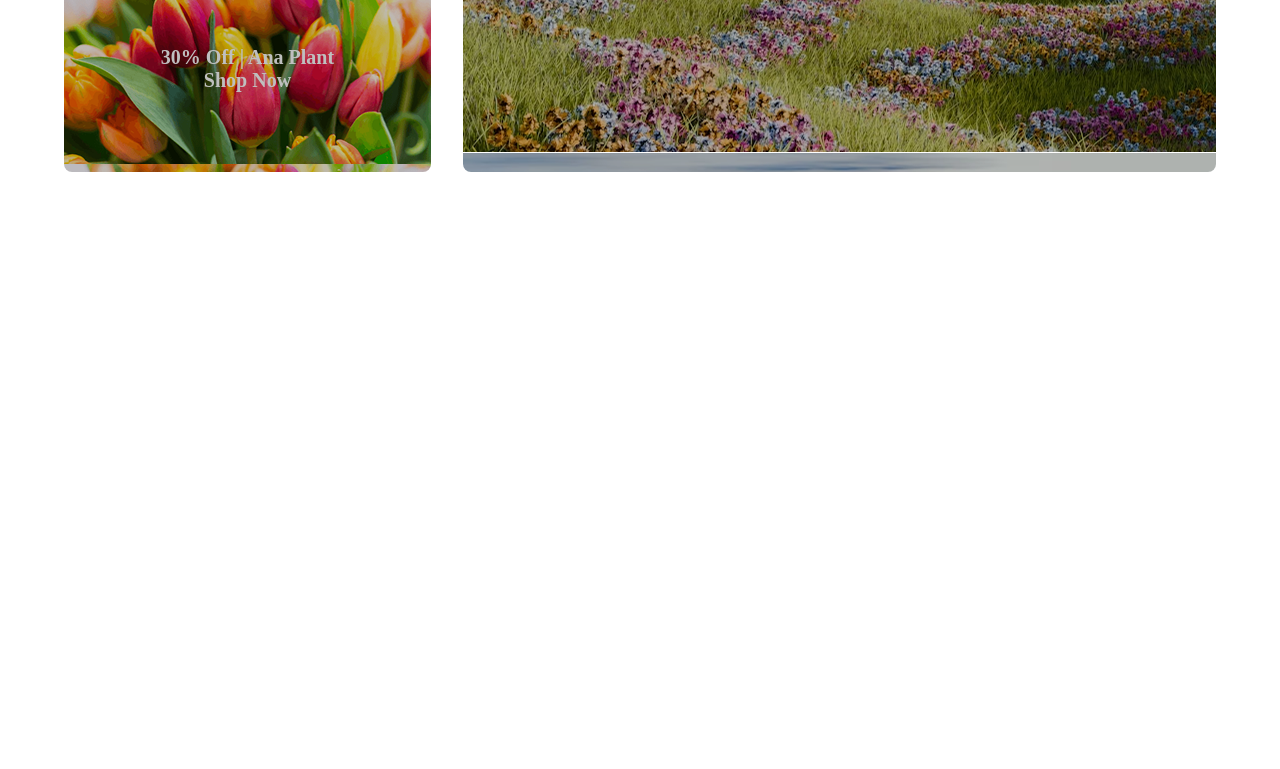
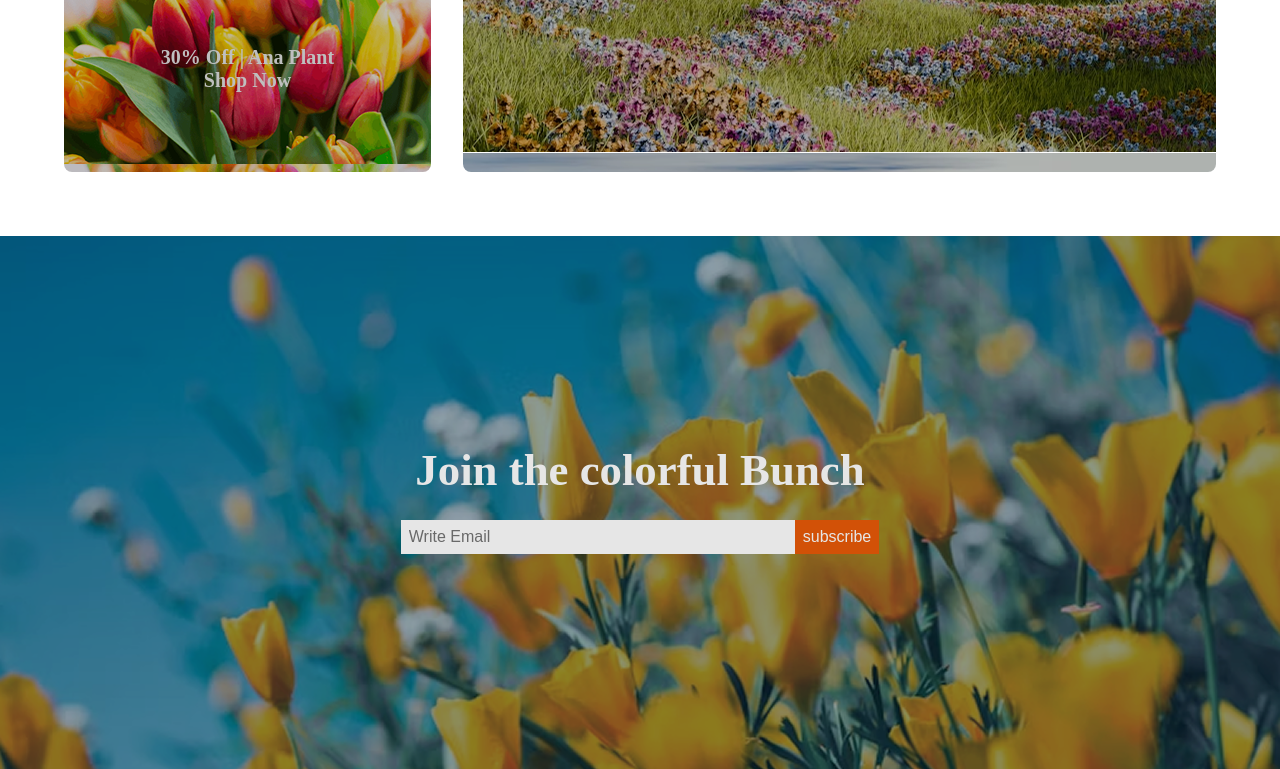
Before and after one commit to HasibulHRony/responsive-flowers-shop, a plain HTML site: page index.html in a window 1280 px wide. Shown: the part 3261-4030 px from the top of the page. Before the commit the page ends 3497 px from the top, so only its background shows below. Drawn offline with Linux system fonts and the light colour scheme.

Commit message:
join section done

```diff
--- a/index.html
+++ b/index.html
@@ -183,7 +183,16 @@
                 </div>
             </div>
         </section>
+
     </main>
+    <!-- join section -->
+    <section id="join">
+        <h2>Join the colorful Bunch</h2>
+        <div class="input">
+            <input type="email" placeholder="Write Email" id="email">
+            <input type="submit" value="subscribe" id="subscribe">
+        </div>
+    </section>
     <footer>
 
     </footer>
--- a/styles/style.css
+++ b/styles/style.css
@@ -262,6 +262,49 @@ h1 {
     gap: 2rem;
 }
 
+/* join section styles */
+#join {
+    width: 100%;
+    height: 533px;
+    background-image: url("../assets/news-letter-bg.png");
+    background-position: center;
+    background-size: cover;
+    filter: brightness(90%);
+    margin: 0 auto;
+    display: flex;
+    flex-direction: column;
+    align-items: center;
+    justify-content: center;
+    text-align: center;
+}
+
+#join>h2 {
+    font-size: 2.8rem;
+    font-weight: 600;
+    margin-bottom: 1rem;
+    color: white;
+}
+
+
+#email {
+    font-size: 1rem;
+    padding: 0.5rem;
+    width: 400px;
+    border: none;
+    margin: 0.5rem 0;
+    display: inline;
+}
+
+#subscribe {
+    color: white;
+    background-color: rgb(233, 90, 8);
+    border: none;
+    padding: 0.5rem;
+    font-size: 1rem;
+    text-align: center;
+    margin: 0.5rem 0 0 -10px;
+    display: inline;
+}
 
 
 /* mobile responsive */
@@ -354,18 +397,21 @@ h1 {
     }
 
     /* latest deal section */
-    .deal-description>h2{
+    .deal-description>h2 {
         font-size: 2rem;
         text-align: center;
         margin-bottom: 2rem;
     }
-    .deal-description>p{
+
+    .deal-description>p {
         text-align: center;
     }
-    .first-2{
+
+    .first-2 {
         gap: 1rem;
         align-content: center;
     }
+
     .deals-container {
         grid-template-columns: repeat(1, 1fr);
         gap: 1rem;
@@ -382,7 +428,14 @@ h1 {
 
     #deal-1>img,
     #deal-2>img,
-    #deal-3>img{
+    #deal-3>img {
         width: 100%;
     }
+
+    /* join section */
+
+
+    #email{
+        width: 200px;
+    }
 }
```
